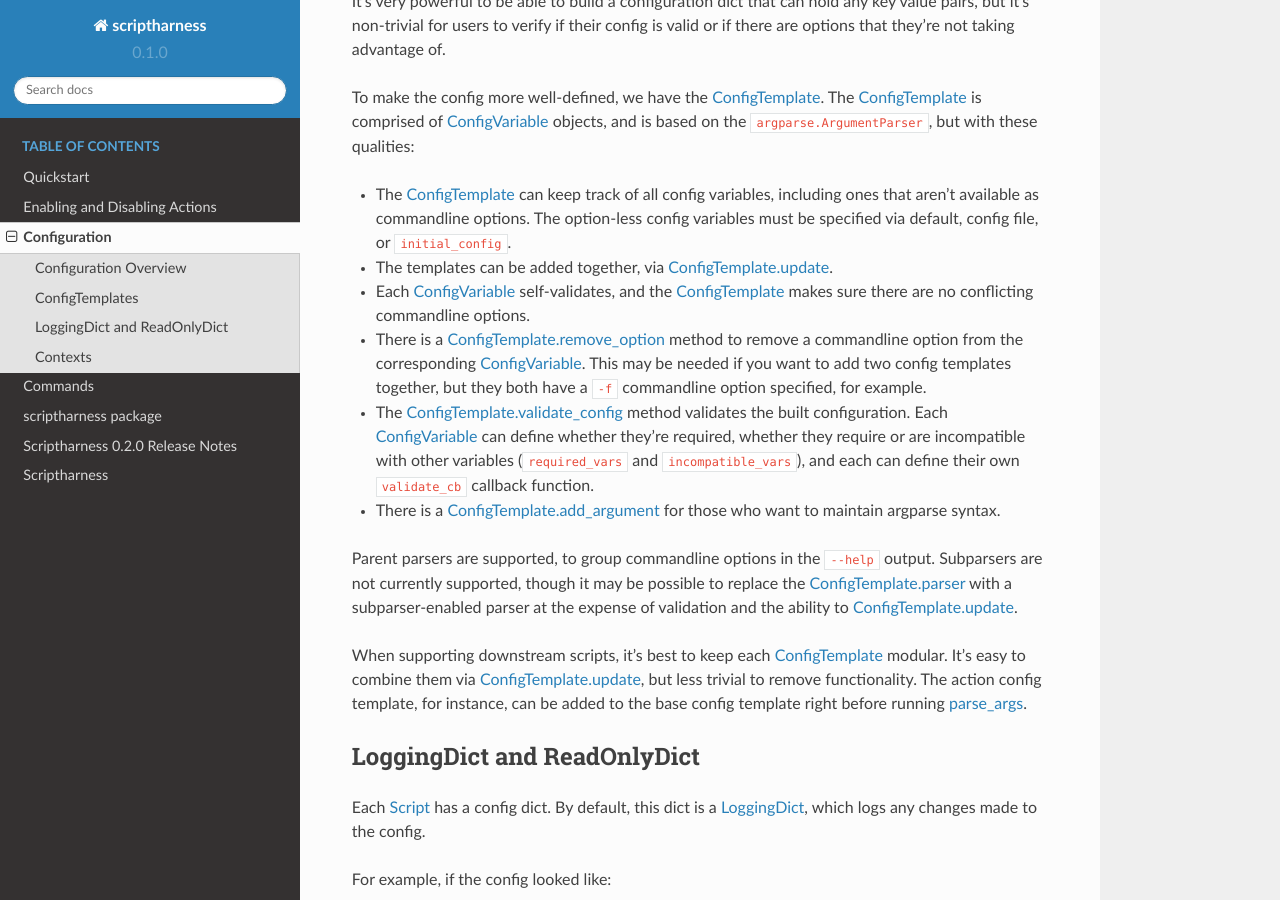
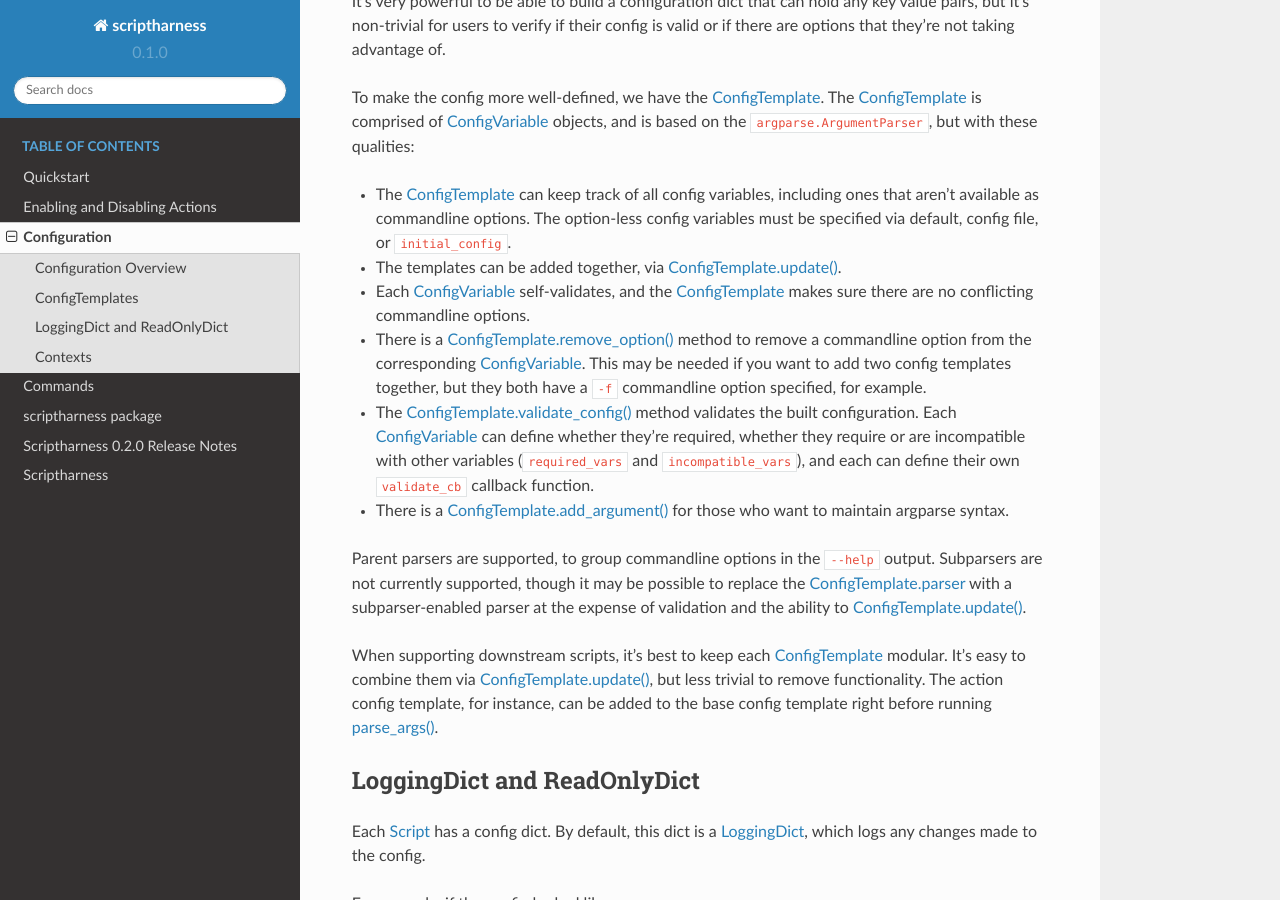
Before and after one commit to scriptharness/python-scriptharness, a Sphinx documentation site: the page built from docs/config.rst, in a window 1280 px wide and 900 px high, scrolled down 768 px. Built offline with Sphinx 7.4.7 and the Read the Docs theme 2.0.0, drawn with Linux system fonts in a browser that asks for light colours; some of the changed text lies outside the part shown.

```diff
--- a/docs/config.rst
+++ b/docs/config.rst
@@ -11,7 +11,7 @@ The runtime configuration of a Script is built from several layers.
 
 * The script can define an ``initial_config`` dict that is laid on top of the ConfigTemplate_ defaults, so any shared config variables are overwritten by the ``initial_config``.
 
-* The ConfigTemplate.get_parser_ method generates an ``argparse.ArgumentParser``.  This parser parses the commandline options.
+* The `ConfigTemplate.get_parser()`_ method generates an ``argparse.ArgumentParser``.  This parser parses the commandline options.
 
 * If the commandline options specify any files via the ``--config-file`` option, then those files are read, and the contents are overlaid on top of the config.  The first file specified will be overlaid first, then the second, and so on.
 
@@ -34,19 +34,19 @@ To make the config more well-defined, we have the ConfigTemplate_.  The ConfigTe
 
 * The ConfigTemplate_ can keep track of all config variables, including ones that aren't available as commandline options.  The option-less config variables must be specified via default, config file, or ``initial_config``.
 
-* The templates can be added together, via ConfigTemplate.update_.
+* The templates can be added together, via `ConfigTemplate.update()`_.
 
 * Each ConfigVariable_ self-validates, and the ConfigTemplate_ makes sure there are no conflicting commandline options.
 
-* There is a ConfigTemplate.remove_option_ method to remove a commandline option from the corresponding ConfigVariable_.  This may be needed if you want to add two config templates together, but they both have a ``-f`` commandline option specified, for example.
+* There is a `ConfigTemplate.remove_option()`_ method to remove a commandline option from the corresponding ConfigVariable_.  This may be needed if you want to add two config templates together, but they both have a ``-f`` commandline option specified, for example.
 
-* The ConfigTemplate.validate_config_ method validates the built configuration.  Each ConfigVariable_ can define whether they're required, whether they require or are incompatible with other variables (``required_vars`` and ``incompatible_vars``), and each can define their own ``validate_cb`` callback function.
+* The `ConfigTemplate.validate_config()`_ method validates the built configuration.  Each ConfigVariable_ can define whether they're required, whether they require or are incompatible with other variables (``required_vars`` and ``incompatible_vars``), and each can define their own ``validate_cb`` callback function.
 
-* There is a ConfigTemplate.add_argument_ for those who want to maintain argparse syntax.
+* There is a `ConfigTemplate.add_argument()`_ for those who want to maintain argparse syntax.
 
-Parent parsers are supported, to group commandline options in the ``--help`` output.  Subparsers are not currently supported, though it may be possible to replace the ConfigTemplate.parser_ with a subparser-enabled parser at the expense of validation and the ability to ConfigTemplate.update_.
+Parent parsers are supported, to group commandline options in the ``--help`` output.  Subparsers are not currently supported, though it may be possible to replace the ConfigTemplate.parser_ with a subparser-enabled parser at the expense of validation and the ability to `ConfigTemplate.update()`_.
 
-When supporting downstream scripts, it's best to keep each ConfigTemplate_ modular.  It's easy to combine them via ConfigTemplate.update_, but less trivial to remove functionality.  The action config template, for instance, can be added to the base config template right before running parse_args_.
+When supporting downstream scripts, it's best to keep each ConfigTemplate_ modular.  It's easy to combine them via `ConfigTemplate.update()`_, but less trivial to remove functionality.  The action config template, for instance, can be added to the base config template right before running `parse_args()`_.
 
 
 ############################
@@ -94,16 +94,16 @@ The logger and config (and to a lesser degree, the script and action) objects ar
 
 
 .. _ConfigTemplate: scriptharness.config.html#scriptharness.config.ConfigTemplate
-.. _ConfigTemplate.add_argument: scriptharness.config.html#scriptharness.config.ConfigTemplate.add_argument
-.. _ConfigTemplate.get_parser: scriptharness.config.html#scriptharness.config.ConfigTemplate.get_parser
+.. _ConfigTemplate.add_argument(): scriptharness.config.html#scriptharness.config.ConfigTemplate.add_argument
+.. _ConfigTemplate.get_parser(): scriptharness.config.html#scriptharness.config.ConfigTemplate.get_parser
 .. _ConfigTemplate.parser: scriptharness.config.html#scriptharness.config.ConfigTemplate.parser
-.. _ConfigTemplate.remove_option: scriptharness.config.html#scriptharness.config.ConfigTemplate.remove_option
-.. _ConfigTemplate.update: scriptharness.config.html#scriptharness.config.ConfigTemplate.update
-.. _ConfigTemplate.validate_config: scriptharness.config.html#scriptharness.config.ConfigTemplate.validate_config
+.. _ConfigTemplate.remove_option(): scriptharness.config.html#scriptharness.config.ConfigTemplate.remove_option
+.. _ConfigTemplate.update(): scriptharness.config.html#scriptharness.config.ConfigTemplate.update
+.. _ConfigTemplate.validate_config(): scriptharness.config.html#scriptharness.config.ConfigTemplate.validate_config
 .. _ConfigVariable: scriptharness.config.html#scriptharness.config.ConfigVariable
 .. _Context: scriptharness.script.html#scriptharness.script.Context
 .. _LoggingDict: scriptharness.structures.html#scriptharness.structures.LoggingDict
 .. _ReadOnlyDict: scriptharness.structures.html#scriptharness.structures.ReadOnlyDict
 .. _Script: scriptharness.script.html#scriptharness.script.Script
 .. _StrictScript: scriptharness.script.html#scriptharness.script.StrictScript
-.. _parse_args: scriptharness.config.html#scriptharness.config.parse_args
+.. _parse_args(): scriptharness.config.html#scriptharness.config.parse_args
```
Also changed, not shown: docs/commands.rst (+12 -12 lines), docs/quickstart.rst (+19 -17 lines), docs/quickstart.rst.j2 (+4 -3 lines).
